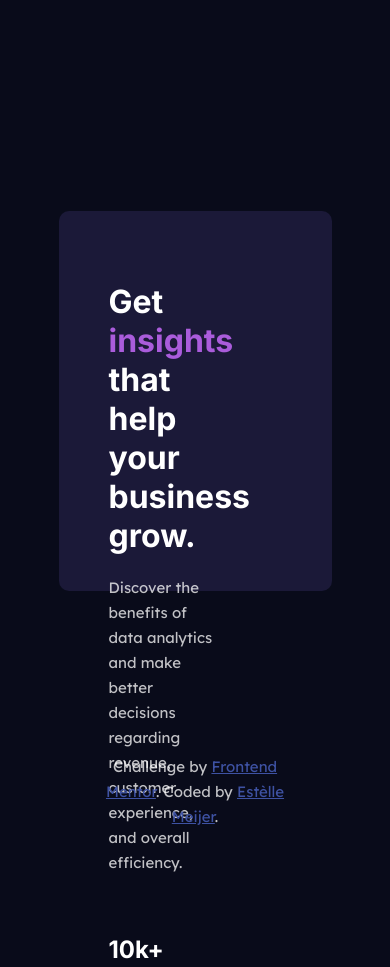
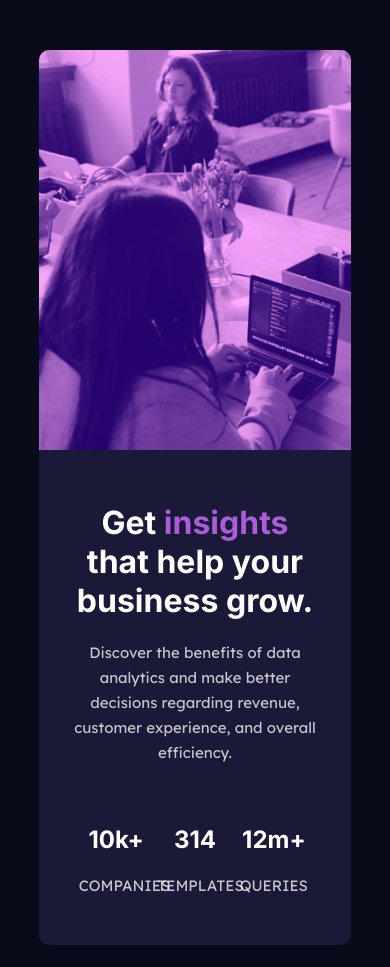
Before and after one commit to meijerestelle/stats-preview-card-component-main, a plain HTML site: page index.html in a window 390 px wide. Shown: the top 967 px of the page. After the commit the page ends 945 px from the top, so only its background shows below. Drawn offline with Linux system fonts and the light colour scheme.

Commit message:
Added mobile view

```diff
--- a/styles.css
+++ b/styles.css
@@ -2,29 +2,36 @@
 @import url('https://fonts.googleapis.com/css2?family=Inter:wght@400;700&family=Lexend+Deca&display=swap');
 
 body {
+    min-height: 100vh;
+    display: flex;
+    flex-direction: column;
+    justify-content: center;
+    align-items: center;
     background-color: hsl(233, 47%, 7%);
 }
 
 #card {
     position: absolute;
-    left: 15%;
-    top: 25vh;
-    height: calc(45vh);
-    width: 70%;
+    left: 10%;
+    height: fit-content;
+    width: 80%;
     background-color: hsl(244, 38%, 16%);
     border-radius: 10px;
     vertical-align: middle;
     margin: auto;
+    overflow: hidden;
 }
 
 #card-text {
+    height: 350px;
     width: 40%;
     margin: 50px;
     display: inline-block;
 }
 
 #card-img {
-    width: 45%;
+    height: 450px;
+    width: 50%;
     background-image: url('images/image-header-desktop.jpg');
     background-size: cover;
     background-color: hsla(277, 49%, 53%, 0.8);
@@ -32,7 +39,6 @@ body {
     border-radius: 0 10px 10px 0;
     display: block;
     float: right;
-    height: 100%;
 }
 
 h1 {
@@ -85,3 +91,50 @@ p {
 .attribution a {
     color: hsl(228, 45%, 44%);
 }
+
+@media screen and (max-width: 1439px) {
+    body {
+        justify-content: none;
+    }
+    #card {
+        width: 80%;
+        top: 50px;
+        margin-bottom: 50px;
+        display: flex;
+        flex-direction: column-reverse;
+        height: fit-content;
+        overflow: visible;
+        text-align: center;
+    }
+
+    #card-text {
+        width: 80%;
+        height: 50%;
+        padding: 10%;
+        margin: 0;
+    }
+
+    #card-img {
+        position: relative;
+        border-radius: 10px 10px 0 0;
+        height: 400px;
+        width: 100%;
+        display: block;
+        float: left;
+    }
+
+    .info {
+        margin: 0;
+        width: 30%;
+    }
+
+    .attribution {
+        display: none;
+    }
+}
+
+@media screen and (max-width: 375px) {
+    .info {
+        width: 100%;
+    }
+}
```
